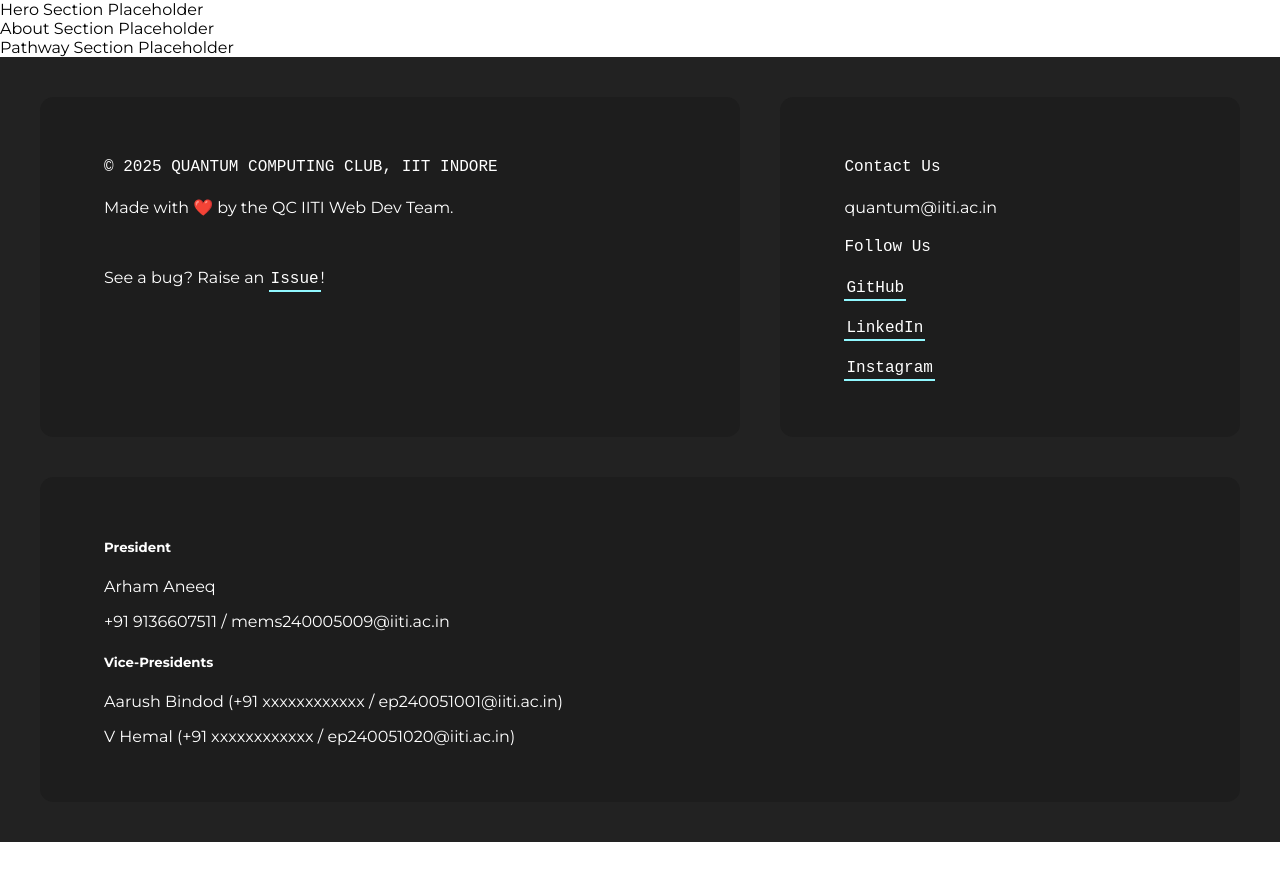
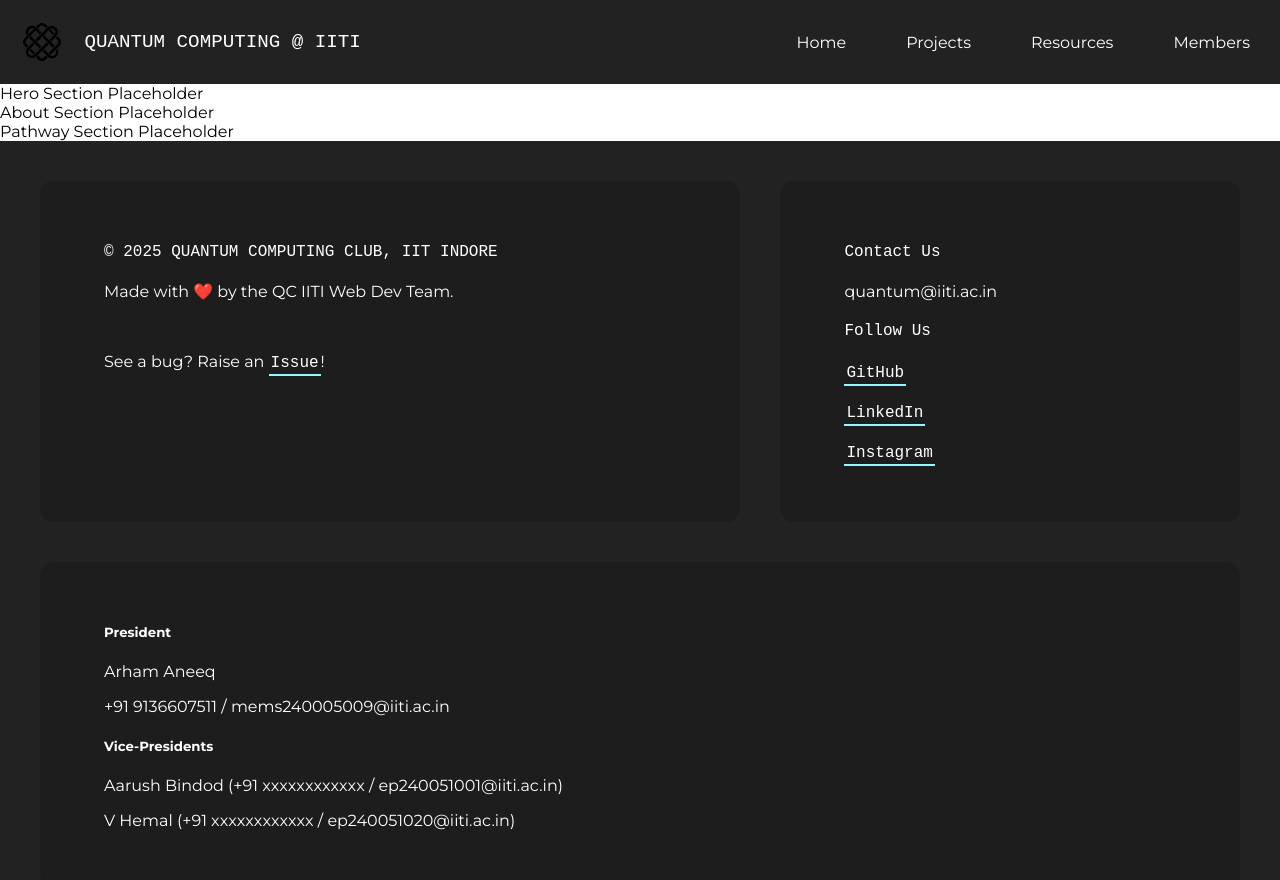
Before and after one commit to qc-iiti/qc-iiti.github.io, a Next.js app: page / in a window 1280 px wide. Shown: the top 880 px of the page. Before the commit the page ends 842 px from the top, so only its background shows below. Built offline with nearby package versions, Linux system fonts and the light colour scheme; a web font is replaced by a local one.

Commit message:
Added a basic navbar

```diff
--- a/src/components/layout/navbar.tsx
+++ b/src/components/layout/navbar.tsx
@@ -1,9 +1,17 @@
 import React from "react";
+import Logo from '@/assets/logo.svg';
 
 const Navbar : React.FC = () => {
     return <div id="Navbar">
         <div>
-
+            <img src="/logo.svg" alt="Logo" />
+            Quantum Computing @ IITI
+        </div>
+        <div>
+            <div>Home</div>
+            <div>Projects</div>
+            <div>Resources</div>
+            <div>Members</div>
         </div>
     </div>
 }
--- a/src/pages/index.tsx
+++ b/src/pages/index.tsx
@@ -4,11 +4,13 @@
 import AboutSection from '@/components/content/AboutSection';
 import PathwaySection from '@/components/content/PathwaySection';
 import { Footer } from '@/components/layout/footer';
+import Navbar from '@/components/layout/navbar'
 
 const HomePage: React.FC = () => {
   return (
     <div className="homepage">
       <Layout>
+        <Navbar />
         <HeroSection />
         <AboutSection />
         <PathwaySection />
--- /dev/null
+++ b/src/styles/Navbar.scss
@@ -0,0 +1,46 @@
+@import './Variables';
+
+@mixin Navbar(
+    $bgColor, $fgColor, $accentPrimary, $accentSecondary
+) {
+    #Navbar {
+        width: 100%;
+        display: flex;
+        background-color: $bgColor;
+        color: $fgColor;
+        justify-content: space-between;
+
+        & > div {
+            display: flex;
+            align-items: center;
+
+
+
+            &:first-child {
+                font-family: $titleFont;
+                text-transform: uppercase;
+                font-size: 1.2em;
+                flex-grow: 2;
+
+                img {
+                    height: 2em;
+                    padding: 1.2em;
+                }
+            }
+
+            &:nth-child(2) {
+                div {
+                    padding: 10px 20px;
+                    margin: 10px 10px;
+                    cursor: pointer;
+                    transition: background-color 0.2s, color 0.2s;
+
+                    &:hover {
+                        background-color: lightblue;
+                        color: black;
+                    }
+                }
+            }
+        }
+    }
+}
--- a/src/styles/_Global.scss
+++ b/src/styles/_Global.scss
@@ -1,11 +1,14 @@
 @import './Base.scss';
 @import './Footer.scss';
 @import './Variables';
+@import './Navbar.scss';
 
 @media (prefers-color-scheme: light) {
-    @include Footer(#222222, #fff, #8af1ff, #156974)
+    @include Footer(#222222, #fff, #8af1ff, #156974);
+    @include Navbar(#222, #fff, #8af1ff, #156974);
 }
 
 @media (prefers-color-scheme: dark) {
-    @include Footer(#222, #fff, #8af1ff, #156974)
+    @include Footer(#222, #fff, #8af1ff, #156974);
+    @include Navbar(#222, #fff, #8af1ff, #156974);
 }
```
Also changed, not shown: public/logo.svg (added).
